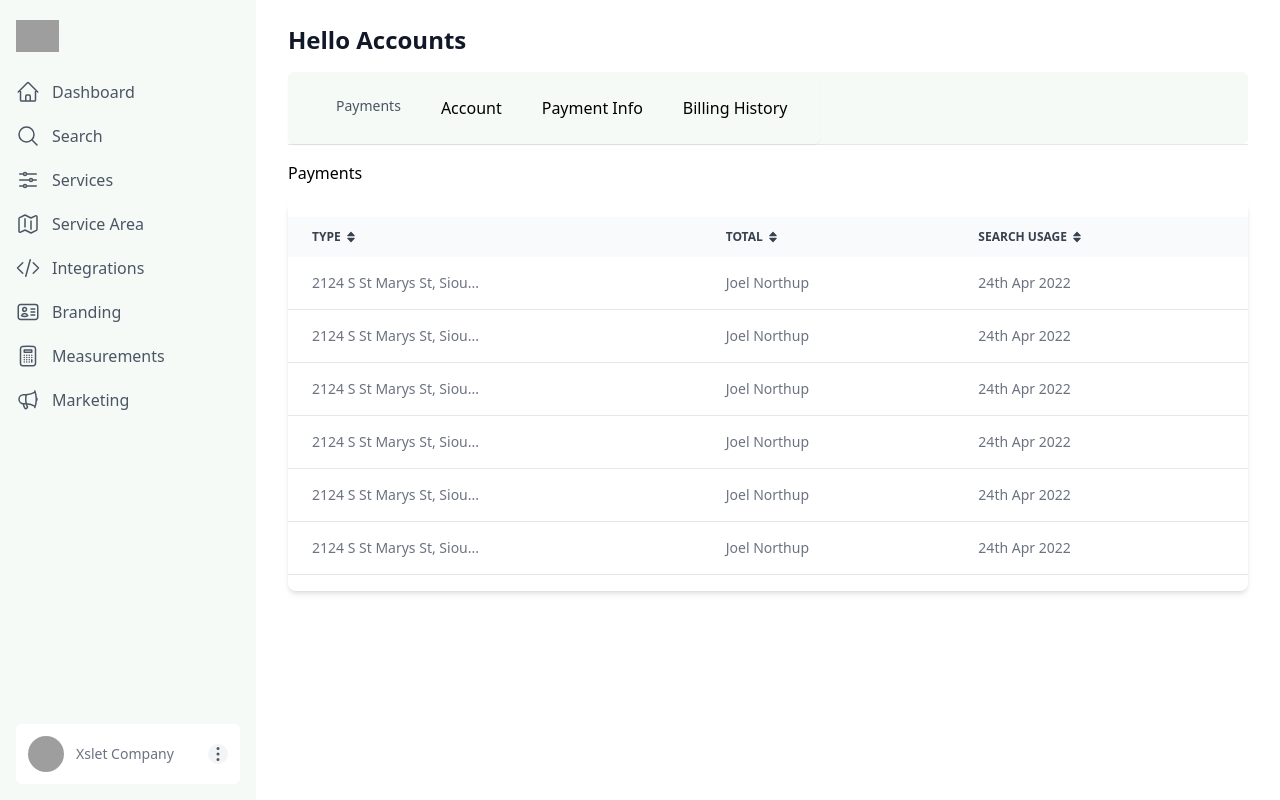
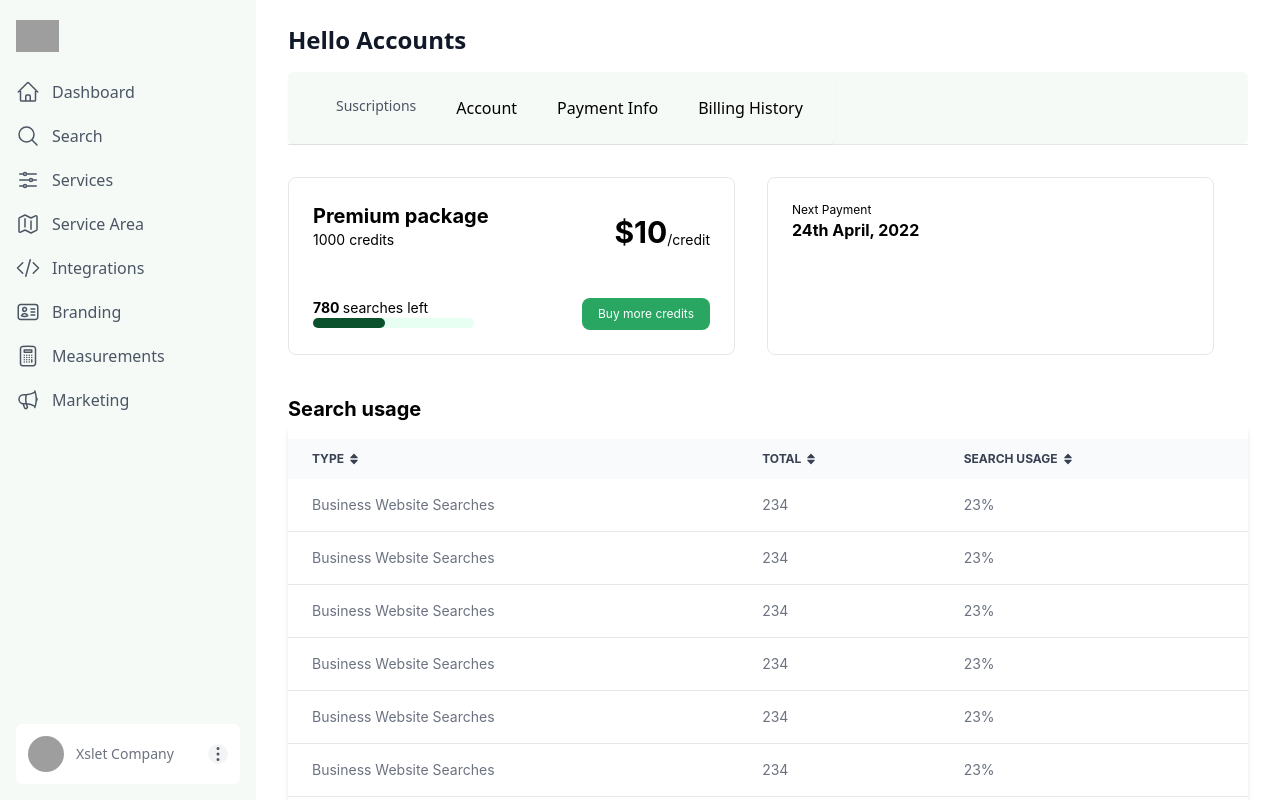
Before and after one commit to takove/figma-designs-deeplawn, a React (Create React App) app: page /accounts in a window 1280 px wide. Shown: the top 800 px of the page. Built offline with nearby package versions, Linux system fonts and the light colour scheme; grey boxes are pictures that could not be loaded.

Commit message:
updating accounts suscription page

```diff
--- a/package.json
+++ b/package.json
@@ -14,10 +14,12 @@
     "@types/react": "^18.0.28",
     "@types/react-dom": "^18.0.11",
     "chart.js": "^4.2.1",
+    "daisyui": "^2.51.5",
     "localforage": "^1.10.0",
     "match-sorter": "^6.3.1",
     "react": "^18.2.0",
     "react-chartjs-2": "^5.2.0",
+    "react-circular-progressbar": "^2.1.0",
     "react-dom": "^18.2.0",
     "react-router-dom": "^6.8.2",
     "react-scripts": "5.0.1",
--- /dev/null
+++ b/src/components/MarketingSuscriptions.tsx
@@ -0,0 +1,132 @@
+import React from "react";
+import TableBody from "./TableBody";
+
+export default function Suscriptions() {
+  const table = [
+    {type:"Business Website Searches", total:"234", searchUsage:"23%"},
+    {type:"Business Website Searches", total:"234", searchUsage:"23%"},
+    {type:"Business Website Searches", total:"234", searchUsage:"23%"},
+    {type:"Business Website Searches", total:"234", searchUsage:"23%"},
+    {type:"Business Website Searches", total:"234", searchUsage:"23%"},
+    {type:"Business Website Searches", total:"234", searchUsage:"23%"},
+    {type:"Business Website Searches", total:"234", searchUsage:"23%"},
+    {type:"Business Website Searches", total:"234", searchUsage:"23%"},
+    {type:"Business Website Searches", total:"234", searchUsage:"23%"},
+    {type:"Business Website Searches", total:"234", searchUsage:"23%"},
+    {type:"Business Website Searches", total:"234", searchUsage:"23%"},
+
+  ]
+  return (
+    <div className="font-[inter]">
+      {/* main box */}
+      <div className="flex ">
+        <div className="border border-gray-200 rounded-lg w-[447px] p-6">
+          <div className="flex justify-between">
+            <div>
+              <div className="font-bold text-xl">Premium package</div>
+              <div className="text-sm">1000 credits</div>
+            </div>
+            <div className="flex items-end">
+              <p className="font-bold text-3xl">$10</p>
+              <p className="text-sm">/credit</p>
+            </div>
+          </div>
+          <div className="flex justify-between mt-12">
+            <div>
+              <div className="flex text-sm">
+                <p className="font-bold">780&nbsp;</p>
+                <p>searches left</p>
+              </div>
+              <p>
+                <div className="w-[140%] bg-[#E7FFF2] rounded-full h-2.5">
+                  <div
+                    className="bg-[#0B512B] h-2.5 rounded-full"
+                    style={{ width: "45%" }}
+                  />
+                </div>
+              </p>
+            </div>
+            <button className="bg-[#28A662] px-4 py-2 rounded-lg text-white text-xs">
+              Buy more credits
+            </button>
+          </div>
+        </div>
+        <div className="border border-gray-200 rounded-lg w-[447px] p-6 ml-8  flex justify-between">
+          <div>
+            <p className="text-xs">Next Payment</p>
+            <p className="text-base font-bold" >24th April, 2022</p>
+          </div>
+        </div>
+      </div>
+      <div className="mt-10 max-w-5xl">
+        <div className="font-bold text-xl">Search usage</div>
+        <div className="relative overflow-x-auto shadow-md sm:rounded-lg ">
+        <table className="w-full text-sm text-left text-gray-500 mt-4">
+          <thead className="text-xs text-gray-700 uppercase bg-gray-50  ">
+            <tr>
+              <th scope="col" className="px-6 py-3">
+              <div className="flex items-center">
+                  Type
+                  <a href="/">
+                    <svg
+                      xmlns="http://www.w3.org/2000/svg"
+                      className="w-3 h-3 ml-1"
+                      aria-hidden="true"
+                      fill="currentColor"
+                      viewBox="0 0 320 512"
+                    >
+                      <path d="M27.66 224h264.7c24.6 0 36.89-29.78 19.54-47.12l-132.3-136.8c-5.406-5.406-12.47-8.107-19.53-8.107c-7.055 0-14.09 2.701-19.45 8.107L8.119 176.9C-9.229 194.2 3.055 224 27.66 224zM292.3 288H27.66c-24.6 0-36.89 29.77-19.54 47.12l132.5 136.8C145.9 477.3 152.1 480 160 480c7.053 0 14.12-2.703 19.53-8.109l132.3-136.8C329.2 317.8 316.9 288 292.3 288z" />
+                    </svg>
+                  </a>
+                </div>
+              </th>
+              <th scope="col" className="px-6 py-3">
+                <div className="flex items-center">
+                  Total
+                  <a href="/">
+                    <svg
+                      xmlns="http://www.w3.org/2000/svg"
+                      className="w-3 h-3 ml-1"
+                      aria-hidden="true"
+                      fill="currentColor"
+                      viewBox="0 0 320 512"
+                    >
+                      <path d="M27.66 224h264.7c24.6 0 36.89-29.78 19.54-47.12l-132.3-136.8c-5.406-5.406-12.47-8.107-19.53-8.107c-7.055 0-14.09 2.701-19.45 8.107L8.119 176.9C-9.229 194.2 3.055 224 27.66 224zM292.3 288H27.66c-24.6 0-36.89 29.77-19.54 47.12l132.5 136.8C145.9 477.3 152.1 480 160 480c7.053 0 14.12-2.703 19.53-8.109l132.3-136.8C329.2 317.8 316.9 288 292.3 288z" />
+                    </svg>
+                  </a>
+                </div>
+              </th>
+              <th scope="col" className="px-6 py-3">
+                <div className="flex items-center">
+                  Search usage
+                  <a href="/">
+                    <svg
+                      xmlns="http://www.w3.org/2000/svg"
+                      className="w-3 h-3 ml-1"
+                      aria-hidden="true"
+                      fill="currentColor"
+                      viewBox="0 0 320 512"
+                    >
+                      <path d="M27.66 224h264.7c24.6 0 36.89-29.78 19.54-47.12l-132.3-136.8c-5.406-5.406-12.47-8.107-19.53-8.107c-7.055 0-14.09 2.701-19.45 8.107L8.119 176.9C-9.229 194.2 3.055 224 27.66 224zM292.3 288H27.66c-24.6 0-36.89 29.77-19.54 47.12l132.5 136.8C145.9 477.3 152.1 480 160 480c7.053 0 14.12-2.703 19.53-8.109l132.3-136.8C329.2 317.8 316.9 288 292.3 288z" />
+                    </svg>
+                  </a>
+                </div>
+              </th>
+
+            </tr>
+          </thead>
+          <tbody>
+            {table.map((table:any) => (
+                <tr className="bg-white border-b hover:bg-[#F7FCFA] ">
+                <td className="px-6 py-4">{table.type}</td>
+                <td className="px-6 py-4">{table.total}</td>
+                <td className="px-6 py-4">{table.searchUsage}</td>
+              </tr>
+            ))}
+          </tbody>
+        </table>
+      </div>
+      </div>
+    </div>
+  );
+}
--- a/src/components/SideNavBar.tsx
+++ b/src/components/SideNavBar.tsx
@@ -195,7 +195,7 @@ export default function SideNavBar(props: any) {
             </div>
             <div className="flex flex-shrink-0 p-4 ">
               <a
-                href="/"
+                href="/accounts"
                 className="group block w-full flex-shrink-0 bg-white rounded-md p-3"
               >
                 <div className="flex items-center justify-between">
@@ -219,7 +219,7 @@ export default function SideNavBar(props: any) {
           </div>
         </div>
         <div className="flex flex-1 flex-col lg:pl-64">
-          <div className="sticky top-0 z-10 bg-gray-100 pl-1 pt-1 sm:pl-3 sm:pt-3 lg:hidden">
+          <div className="sticky top-0 z-10 bg-gray-100 pl-1 pt-1 sm:pl-3 sm:pt-3 lg:hidden " >
             <button
               type="button"
               className="-ml-0.5 -mt-0.5 inline-flex h-12 w-12 items-center justify-center rounded-md text-gray-500 hover:text-gray-900 focus:outline-none focus:ring-2 focus:ring-inset focus:ring-indigo-500"
--- a/src/pages/Accounts.tsx
+++ b/src/pages/Accounts.tsx
@@ -1,6 +1,6 @@
 import React, { useState, useEffect} from 'react';
 import SideNavBar from '../components/SideNavBar';
-import Payments from "../components/Payments";
+import Suscriptions from "../components/MarketingSuscriptions";
 import DateDropdown from "../components/DateDropdown";
 import BillingHistory from "../components/BillingHistory";
 import PaymentInfo from "../components/PaymentInfo";
@@ -10,7 +10,7 @@ import Tabs from "../components/Tabs";
 export default function Accounts() {
   const [open, setOpen] = useState(false)
   const tabs = [
-    { name: 'Payments', href: '#', current: false },
+    { name: 'Suscriptions', href: '#', current: false },
     { name: 'Account', href: '#', current: false },
     { name: 'Payment Info', href: '#', current: true },
     { name: 'Billing History', href: '#', current: true },
@@ -54,9 +54,8 @@ export default function Accounts() {
             {activeTab === tabs[0].name ? (
                 <div>
                     <div className="py-4">
-                      Payments
                     </div>
-                    <Payments table={table}/>
+                    <Suscriptions />
                     {/* <ImportButton
                     open={open}
                     setOpen={setOpen}
--- a/tailwind.config.js
+++ b/tailwind.config.js
@@ -12,6 +12,6 @@ module.exports = {
     },
   },
   plugins: [
-    require('@tailwindcss/forms')
+    require('@tailwindcss/forms'),
   ],
 }
```
Also changed, not shown: 1 other file (tests, documents, lock files or other folders).
